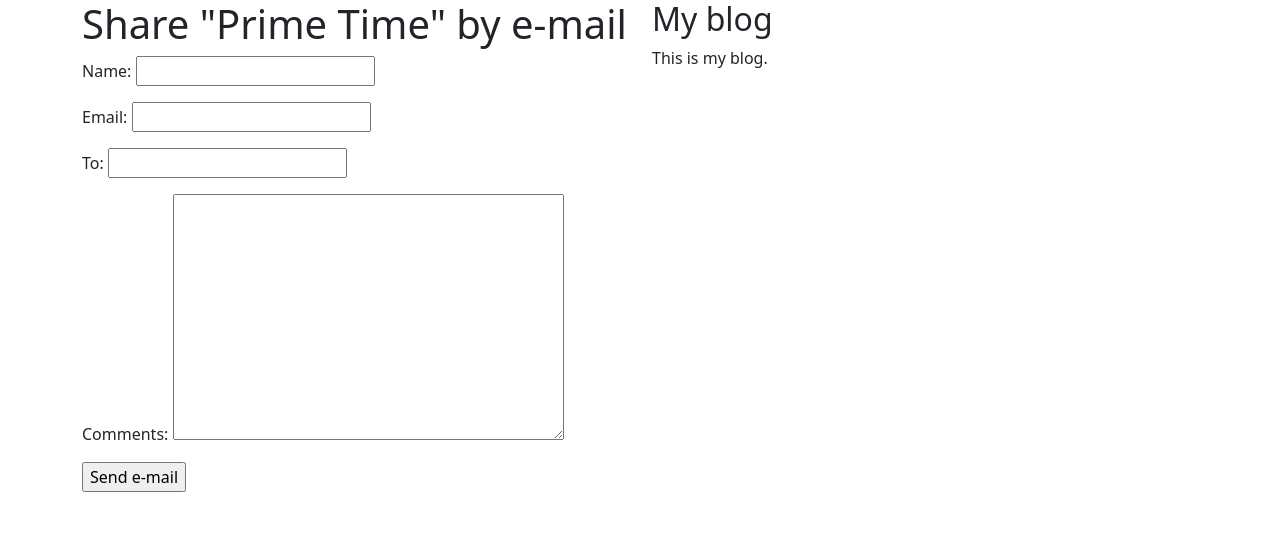
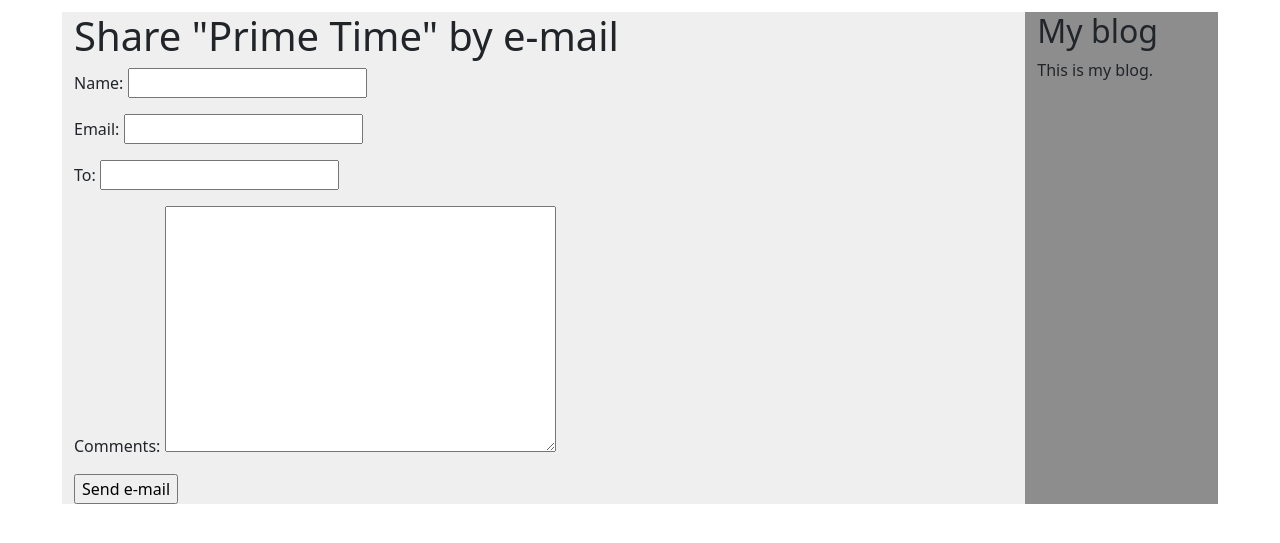
Before and after one commit to divyesh1099/mysite, a Django app: page /blog/5/share/ in a window 1280 px wide. Shown: the top 543 px of the page. Run offline with Django 3.2, Linux system fonts and the light colour scheme; data comes from the database, SQL or seed files in the repository; both versions use the stored data as it was after the commit; some libraries are stand-ins or nearby versions.

Commit message:
CSS advanced

```diff
--- a/blog/static/css/base.css
+++ b/blog/static/css/base.css
@@ -1,4 +1,6 @@
-/* .sidebar{
-    margin-left: 70%;
-    background-color: blue;
-} */
+#sidebar {
+    background-color:#8d8d8d;
+}
+#content {
+    background-color: #efefef;
+}
--- /dev/null
+++ b/blog/static/css/blog.css
@@ -0,0 +1,3 @@
+.card {
+    background-color: #efefef;
+}
--- a/blog/templates/blog/base.html
+++ b/blog/templates/blog/base.html
@@ -4,28 +4,26 @@
 <head>
 <title>{% block title %}{% endblock %}</title>
 <link href="https://cdn.jsdelivr.net/npm/bootstrap@5.0.0-beta2/dist/css/bootstrap.min.css" rel="stylesheet" integrity="sha384-BmbxuPwQa2lc/FVzBcNJ7UAyJxM6wuqIj61tLrc4wSX0szH/Ev+nYRRuWlolflfl" crossorigin="anonymous">
-<link href="{% static "css/blog.css" %}" rel="stylesheet">
 <link href="{% static "css/base.css" %}" rel="stylesheet">
 </head>
 <body>
-    <div class="container">
-       <div class="row">
-        <div class="col">
-            <!--  col-lg-10 col-md-10 col-sm-8 col-xs-6 -->
-            <!--  col-lg-2 col-md-2 col-sm-4 col-xs-6 -->
-            <div id="content">
+    <div class="container m-auto mt-2 p-1">
+        <div class="row">
+            <div id="content" class="col-10">
                 {% block content %}
                 {% endblock %}
             </div>
-        </div>
-        <div class="col">
-            <div id="sidebar">
+            <div id="sidebar" class="col-2">
                 <h2>My blog</h2>
                 <p>This is my blog.</p>
             </div>
         </div>
+        <div class="row">
+            {% block numberingpages %}
+            {% endblock %}
+        </div>
     </div>
-    </div>
+
 
     <script src="https://cdn.jsdelivr.net/npm/@popperjs/core@2.6.0/dist/umd/popper.min.js" integrity="sha384-KsvD1yqQ1/1+IA7gi3P0tyJcT3vR+NdBTt13hSJ2lnve8agRGXTTyNaBYmCR/Nwi" crossorigin="anonymous"></script>
     <script src="https://cdn.jsdelivr.net/npm/bootstrap@5.0.0-beta2/dist/js/bootstrap.min.js" integrity="sha384-nsg8ua9HAw1y0W1btsyWgBklPnCUAFLuTMS2G72MMONqmOymq585AcH49TLBQObG" crossorigin="anonymous"></script>
--- a/blog/views.py
+++ b/blog/views.py
@@ -13,8 +13,8 @@ class PostListView(ListView):
 
 def post_list(request):
     object_list = Post.published.all()
+    page = request.GET.get('page')
     paginator = Paginator(object_list, 3) # 3 Posts in Each page
-    page = request.GET.get('page')
     try:
         posts = paginator.page(page)
     except PageNotAnInteger:
@@ -78,4 +78,8 @@ def post_share(request, post_id):
             sent = True
     else:
         form = EmailPostForm()
-    return render(request, 'blog/post/share.html', {'post': post, 'form': form, 'sent': sent})
+    return render(request, 'blog/post/share.html', {
+        'post': post,
+        'form': form,
+        'sent': sent
+        })
```
Also changed, not shown: blog/templates/blog/post/list.html (+17 -29 lines), blog/templates/blog/post/detail.html (indentation only), db.sqlite3.
